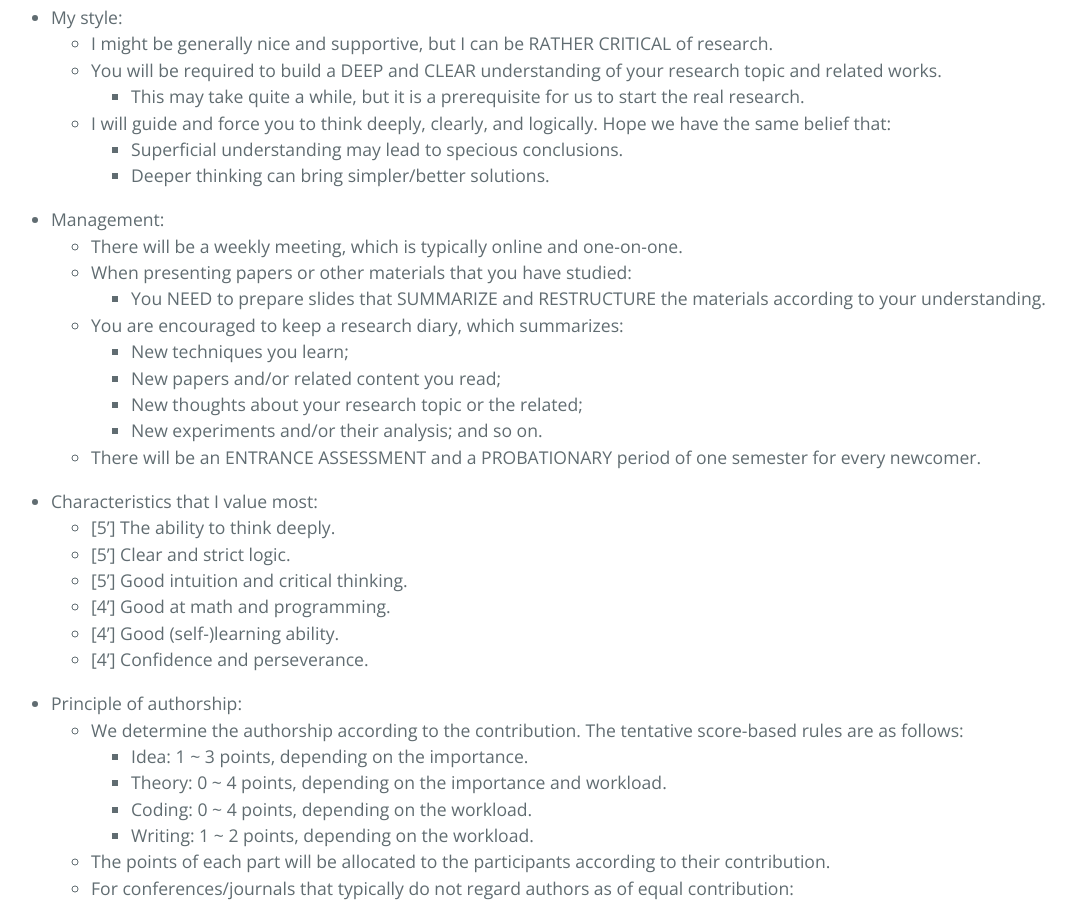
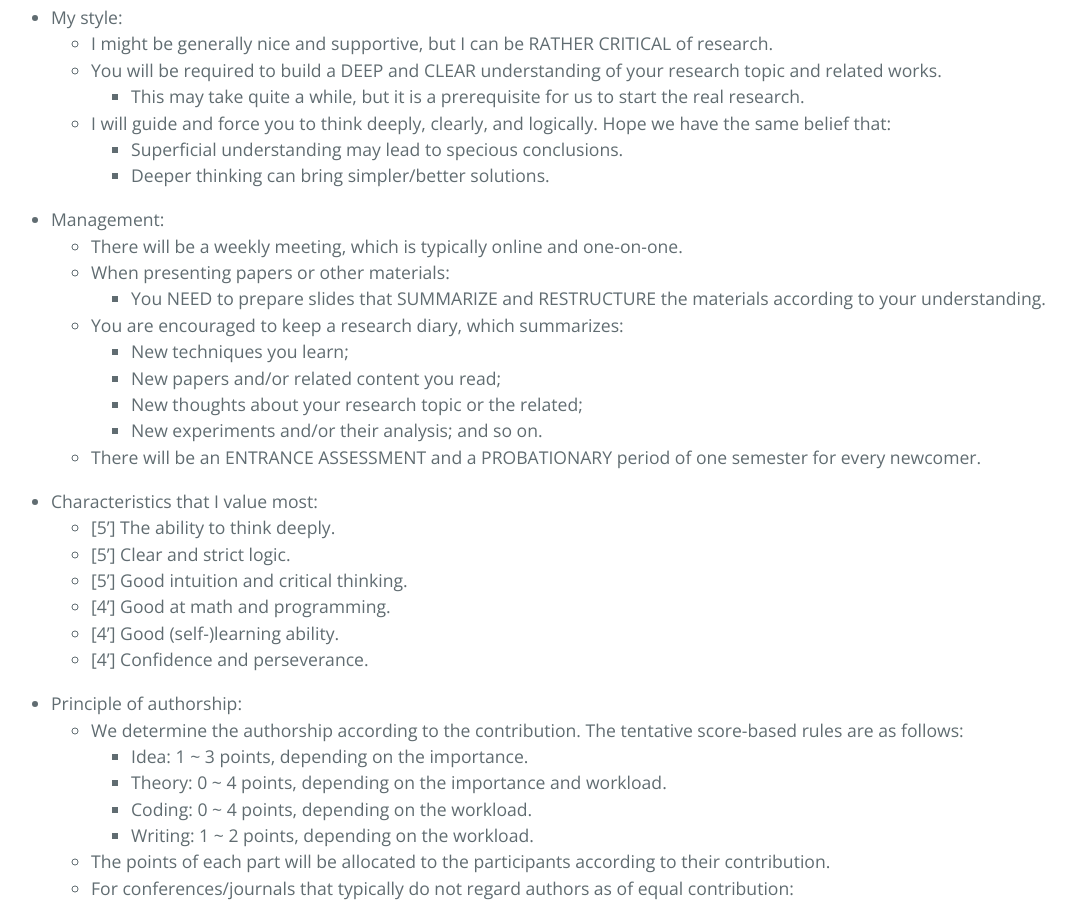
Before and after one commit to ZhimingZhou/zhimingzhou.github.io, a Jekyll site: the page built from _posts/2020-12-09-Prospective-Students.md, in a window 1280 px wide and 900 px high, scrolled down 1496 px. Shown: the whole window, without its empty margins (85-1161 px from the left). Built offline with Jekyll 4.4.1, drawn with Linux system fonts in a browser that asks for light colours.

Commit message:
Update 2020-12-09-Prospective-Students.md

```diff
--- a/_posts/2020-12-09-Prospective-Students.md
+++ b/_posts/2020-12-09-Prospective-Students.md
@@ -67,7 +67,7 @@ I’m looking for TALENTED students with GENUINE enthusiasm for FUNDAMENTAL rese
 <!--  -->
 - Management:
 	- There will be a weekly meeting, which is typically online and one-on-one.
-	- When presenting papers or other materials that you have studied:
+	- When presenting papers or other materials:
 		- You NEED to prepare slides that SUMMARIZE and RESTRUCTURE the materials according to your understanding.
 	- You are encouraged to keep a research diary, which summarizes:
 		- New techniques you learn;
```
